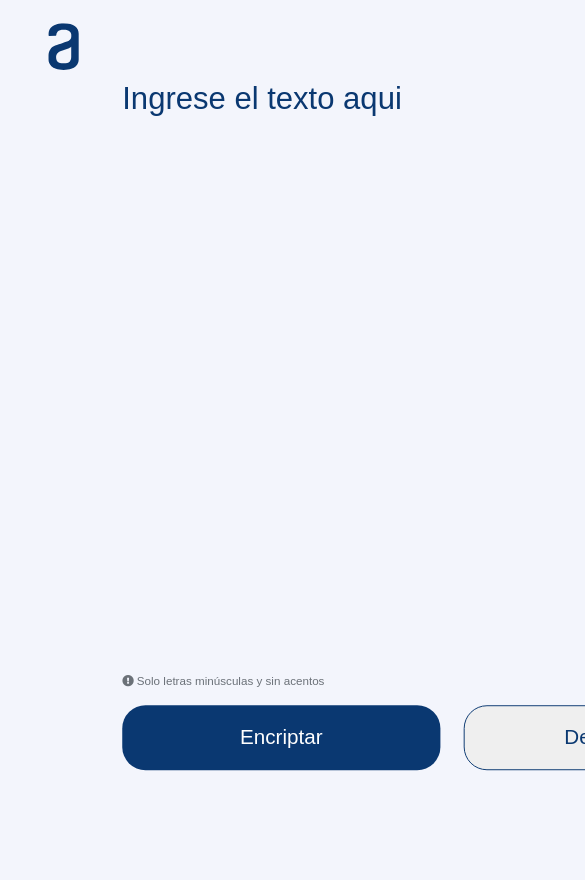
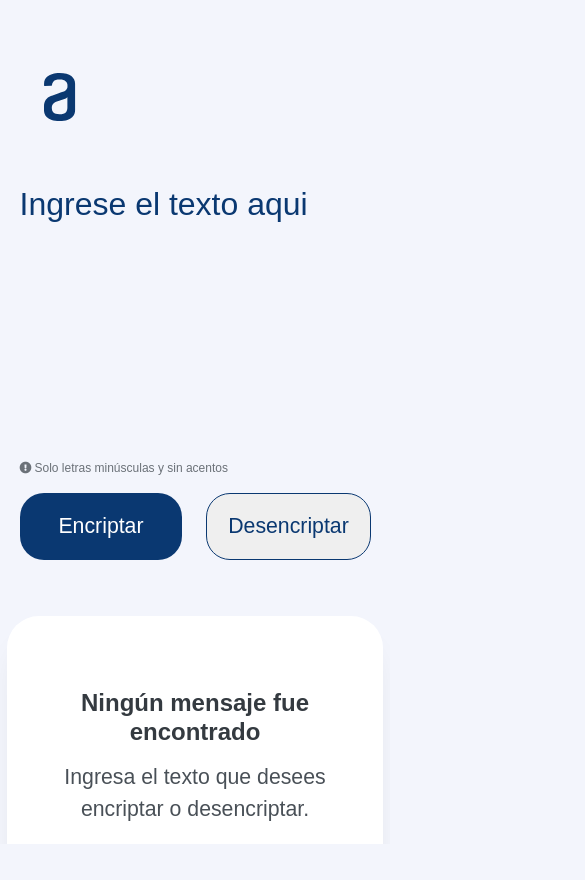
Before and after one commit to FabricioMR22/challenge-one-encriptador-latam, a plain HTML site: page index.html in a window 390 px wide. Shown: the top 880 px of the page, 585 px wide, since content can reach past the window. After the commit the page ends 844 px from the top, so only its background shows below. Drawn offline with Linux system fonts and the light colour scheme.

Commit message:
responsive tablet and movil with flex

```diff
--- a/index.html
+++ b/index.html
@@ -13,17 +13,20 @@
   </head>
   <body>
     <header>
+
     </header>
     <main>
       <form id="form">
+
         <div class="container">
-          <div class="logo">
-            <img src="images/Vector.svg" width="120px" height="48px" alt="">
-          </div>
+            <div class="logo">
+              <img src="images/Vector.svg" alt="">
+            </div>
 
-          <div class="div1">
             <div class="bloque-izquierdo">
-              <textarea type="text" id="txtinput" placeholder="Ingrese el texto aqui" autofocus></textarea>
+              <div class="txtinput">
+                <textarea type="text" id="txtinput" placeholder="Ingrese el texto aqui" autofocus></textarea>
+              </div>
 
               <div class="alerta">
                 <i class="fas fa-exclamation-circle" id="circle"></i>
@@ -35,9 +38,6 @@
               </div>
             </div>
 
-          </div>
-
-          <div class="div2">
             <div class="bloque-derecho">
               <textarea type="text" id="txtoutput" ></textarea>
               <img src="images/Muñeco.svg" alt="" id="munheco">
@@ -45,16 +45,11 @@
               <label for="dato" id="dato">Ingresa el texto que desees encriptar o desencriptar.</label>
               <button id="btnC">Copiar</button>
             </div>
-          </div>
 
         </div>
-
-
-
     </form>
     </main>
     <footer>
-
     </footer>
 
   <script src="index.js"></script>
--- a/styles.css
+++ b/styles.css
@@ -1,35 +1,98 @@
 body {
-    background: #F3F5FC;
+  background: #f3f5fc;
 }
 
-.container{
+.container {
   width: 100vw;
   height: 100vh;
 
   display: flex;
   flex-direction: row;
-    justify-content: space-around;
+  justify-content: space-evenly;
   align-items: center;
-    scale: 0.97;
+
+  overflow-x: hidden;
+  flex-wrap: wrap;
+  gap: 3.5em;
 }
 
-.logo{
-    align-self: flex-start;
-    margin-top: 2.8%;
+.logo {
+  align-self: baseline;
+  margin-top: 40px;
 }
 
+.logo img {
+  width: 120px;
+  height: 48px;
+}
 
-textarea,label,button{
-    font-family: 'Arial';
+.bloque-izquierdo {
+  margin-top: 50px;
+  height: 80%;
+  display: flex;
+  flex-direction: column;
+  justify-content: center;
+  gap: 16px;
+}
+
+.bloque-derecho {
+  display: flex;
+  flex-direction: column;
+  justify-content: center;
+
+  width: 336px;
+  height: 880px;
+
+  text-align: center;
+
+  padding: 32px;
+  background: #ffffff;
+  border: none;
+  box-shadow: 0px 24px 32px -8px rgba(0, 0, 0, 0.08);
+  border-radius: 32px;
+}
+
+.txtinput {
+  flex-basis: 500px;
+  margin-bottom: 35%;
+}
+
+.txtinput textarea {
+  width: 100%;
+  height: 80%;
+}
+
+#txtoutput {
+  width: 336px;
+  height: 781px;
+  margin-bottom: 32px;
+
+  font-size: 1.5rem;
+  color: #495057;
+}
+
+.botones {
+  display: flex;
+  flex-direction: row;
+  justify-content: space-around;
+  align-items: flex-start;
+  padding: 0px;
+  gap: 24px;
+}
+
+textarea,
+label,
+button {
+  font-family: "Arial";
   font-style: normal;
   font-weight: 400;
   line-height: 150%;
 }
 
-textarea{
+textarea {
   font-size: 2rem;
 
-    color: #0A3871;
+  color: #0a3871;
   outline: none;
   resize: none;
   background: none;
@@ -39,38 +102,17 @@ textarea{
 
 input::placeholder,
 textarea::placeholder {
-  color: #0A3871;
+  color: #0a3871;
   opacity: 1;
 }
 
-.bloque-izquierdo{
-    display: flex;
-    flex-direction: column;
-    align-items: stretch;
-
-    gap: 16px;
+.alerta {
+  font-size: 0.75rem;
+  color: #495057;
+  opacity: 0.8;
 }
 
-#txtinput{
-    width: 680px;
-    min-height: 600px;
-}
-
-.alerta{
-    font-size: 0.75rem;
-    color: #495057;
-    opacity: 0.8
-}
-
-.botones{
-    display: flex;
-    flex-direction: row;
-    align-items: flex-start;
-    padding: 0px;
-    gap: 24px;
-}
-
-.botones button{
+.botones button {
   width: 328px;
   height: 67px;
   transition: 0.3s all;
@@ -81,49 +123,24 @@ textarea::placeholder {
   border-radius: 24px;
 }
 
-#btnE{
-    background: #0A3871;
-    color: #FFFFFF;
+#btnE {
+  background: #0a3871;
+  color: #ffffff;
   border: none;
 }
 
-#btnD{
-    border: 1px solid #0A3871;
-    color: #0A3871;
+#btnD {
+  border: 1px solid #0a3871;
+  color: #0a3871;
 }
 
-#btnE:hover{
-    background: #072B61;
+#btnE:hover {
+  background: #072b61;
 }
 
-#btnD:hover, #btnC:hover{
-    background: #EFF1FA;
-}
-
-.bloque-derecho{
-    display: flex;
-    flex-direction: column;
-    justify-content: center;
-
-    width: 336px;
-    height: 880px;
-
-    text-align: center;
-
-    padding: 32px;
-    background: #FFFFFF;
-    border:  none;
-    box-shadow: 0px 24px 32px -8px rgba(0, 0, 0, 0.08);
-    border-radius: 32px;
-}
-
-#txtoutput{
-    width: 336px;
-    height: 781px;
-    margin-bottom: 32px;
-
-    font-size: 1.5rem;
-    color: #495057;
+#btnD:hover,
+#btnC:hover {
+  background: #eff1fa;
 }
 
 #msj {
@@ -132,20 +149,20 @@ textarea::placeholder {
   font-weight: 700;
   font-size: 1.5rem;
   line-height: 120%;
-    color: #343A40;
+  color: #343a40;
 }
 
-#dato{
+#dato {
   font-weight: 400;
   font-size: 1.33rem;
   color: #495057;
 }
 
-#btnC{
+#btnC {
   width: 100%;
   height: 67px;
 
-    border: 1px solid #0A3871;
+  border: 1px solid #0a3871;
   border-radius: 24px;
   background-color: white;
 
@@ -153,5 +170,79 @@ textarea::placeholder {
   line-height: 19px;
   text-align: center;
 
-    color: #0A3871;
+  color: #0a3871;
 }
+
+@media screen and (max-width: 1311px) {
+  .logo {
+    width: 100vw;
+    margin-top: 40px;
+  }
+  .container {
+    flex: none;
+  }
+  .bloque-izquierdo {
+    align-self: baseline;
+  }
+}
+
+@media screen and (max-width: 856px) {
+  .logo {
+    width: 100vw;
+    margin-top: 73.42px;
+  }
+  .bloque-izquierdo {
+    width: 90vw;
+    height: 45vh;
+    margin-top: 0;
+  }
+  .txtinput {
+    margin-bottom: 0;
+  }
+  .bloque-derecho {
+    width: 80vw;
+    height: 24vh;
+    margin-bottom: 40px;
+  }
+  .bloque-derecho img {
+    width: 0%;
+    height: 0%;
+  }
+  #txtoutput {
+    width: 80vw;
+    height: 16vh;
+    margin-bottom: 32px;
+  }
+}
+
+@media screen and (max-width: 375px) {
+  .logo {
+    width: 100vw;
+    margin-top: 5%;
+    margin-left: -30px;
+  }
+
+  .botones {
+    flex-direction: column;
+    gap: 16px;
+  }
+  #txtinput {
+    height: 100%;
+  }
+
+  .bloque-izquierdo {
+    margin-top: -100px;
+    margin-bottom: -65px;
+    height: 90vh;
+  }
+
+  .bloque-derecho {
+    width: 70vw;
+    height: 60vh;
+    margin-bottom: 40px;
+  }
+  #txtoutput {
+    width: 75vw;
+    height: 50vh;
+  }
+}
```
Lines whose indentation alone changed are shown as unchanged.
